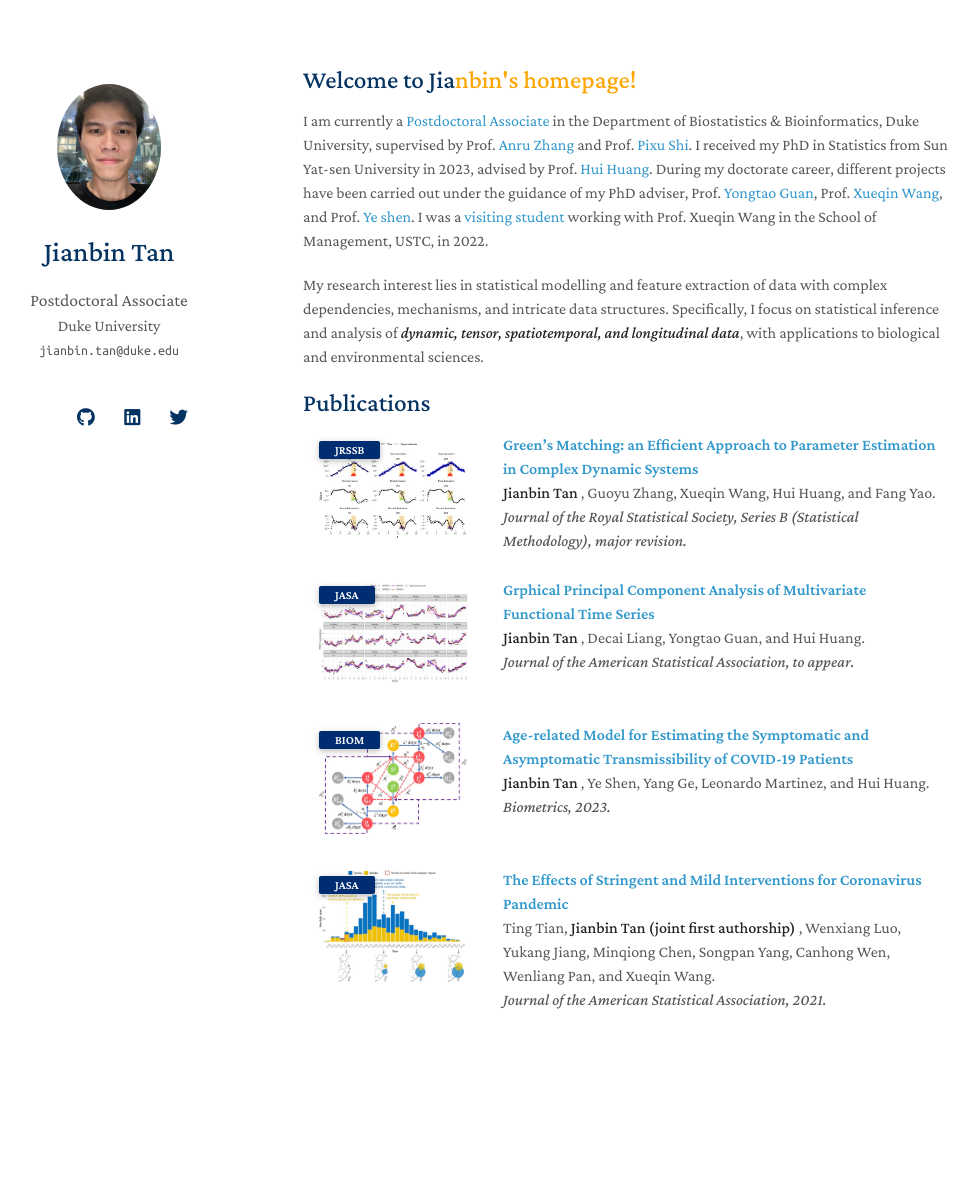
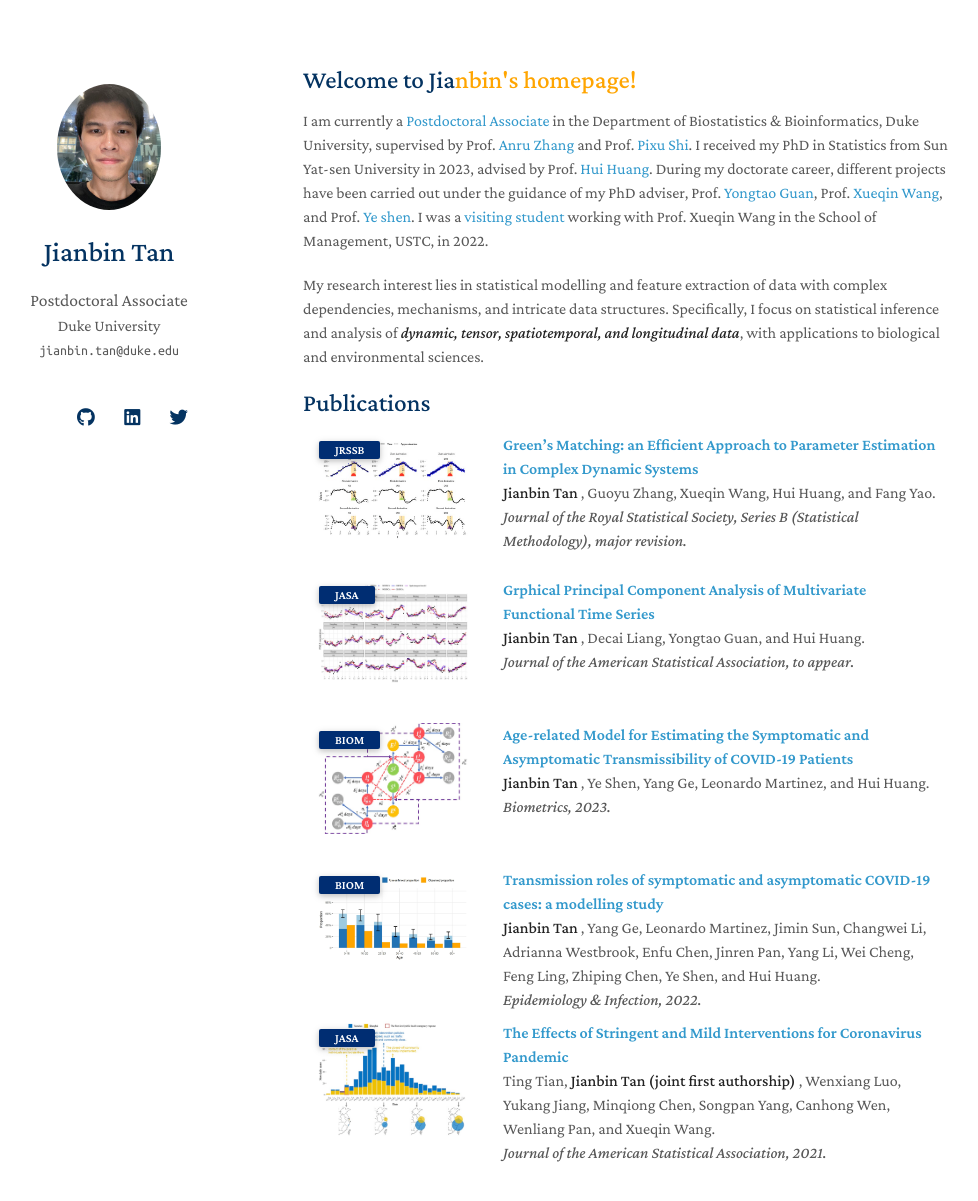
Before and after one commit to Tan-jianbin/Tan-jianbin.github.io, a Jekyll site: the page built from index.md, in a window 1280 px wide and 1292 px high. Shown: the top 1201 px of the window, without its empty margins (167-1145 px from the left). Built offline with Jekyll 4.4.1, drawn with Linux system fonts in a browser that asks for light colours; nearby versions of some CDN libraries; a style sheet for code colours, icons or effects is not loaded; our own code applies the rules of GitHub Pages for plain Markdown files.

Commit message:
Update publications.md

```diff
--- a/_includes/publications.md
+++ b/_includes/publications.md
@@ -73,6 +73,23 @@
 <div class="pub-row">
 
    <div class="col-sm-3 abbr" style="position: relative;padding-right: 15px;padding-left: 15px;max-width: 150px;max-height: 150px">
+    <img src="assets/img/tran.jpeg" style="width: auto; height: auto">
+    <abbr class="badge">BIOM</abbr>
+  </div>
+  <div class="col-sm-9" style="position: relative;padding-right: 15px;padding-left: 20px;">
+    <div class="title"><a href="https://doi.org/10.1017/S0950268822001467">Transmission roles of symptomatic and asymptomatic COVID-19 cases: a modelling study</a></div>
+    <div class="author"> <strong> Jianbin Tan </strong>, Yang Ge, Leonardo Martinez, Jimin Sun, Changwei Li, Adrianna Westbrook, Enfu Chen, Jinren Pan, Yang Li, Wei Cheng, Feng Ling, Zhiping Chen, Ye Shen, and Hui Huang.</div>
+    <div class="periodical"><em> Epidemiology & Infection, 2022.</em></div>
+  </div>
+</div>
+</li>
+
+
+
+<li>
+<div class="pub-row">
+
+   <div class="col-sm-3 abbr" style="position: relative;padding-right: 15px;padding-left: 15px;max-width: 150px;max-height: 150px">
     <img src="assets/img/policy.jpeg" style="width: auto; height: auto">
     <abbr class="badge">JASA</abbr>
   </div>
```
